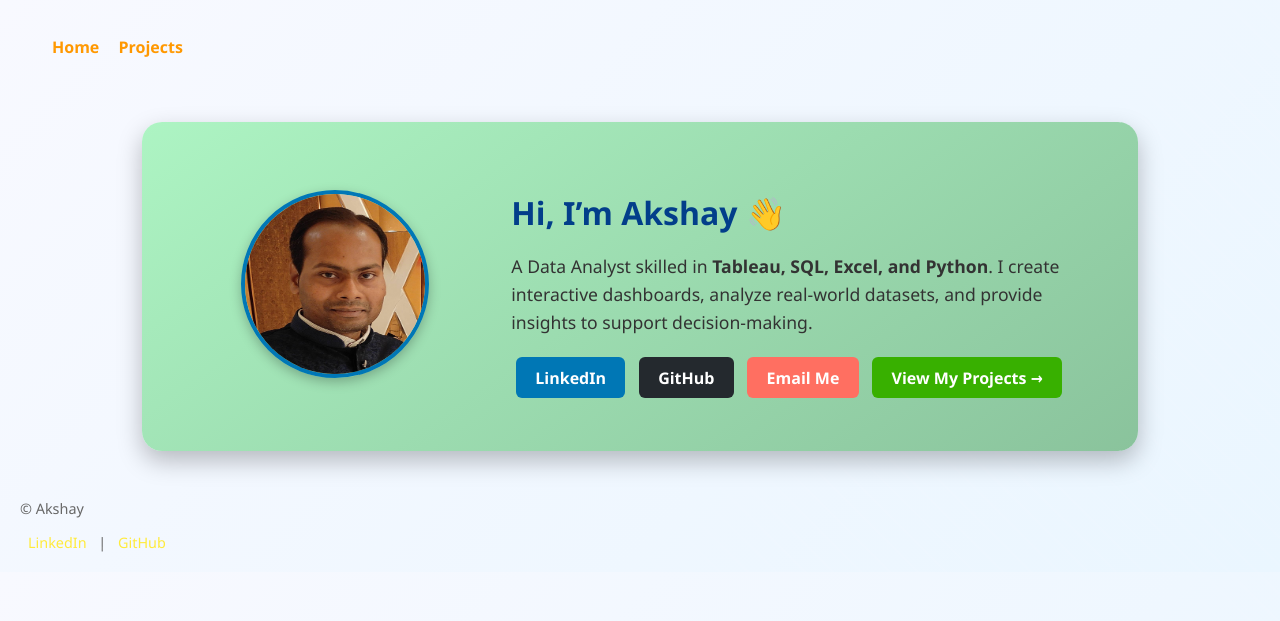
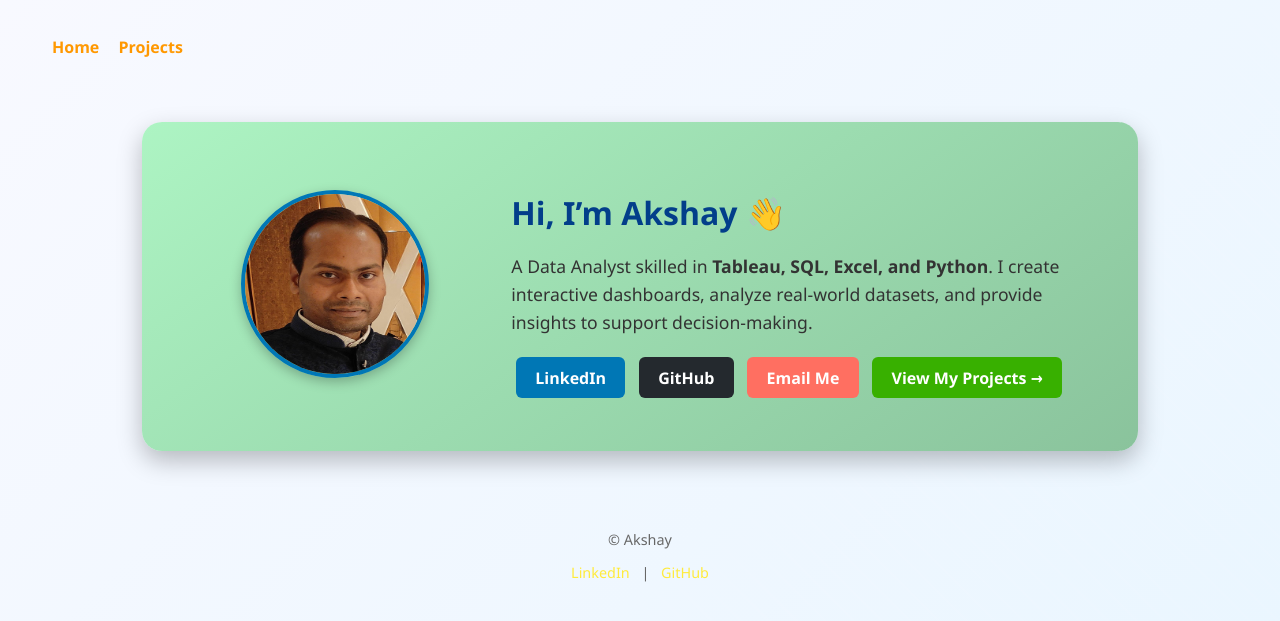
Before and after one commit to AkshaySinha01/AkshaySinha01.github.io, a Jekyll site: the page built from index.md, in a window 1280 px wide. Shown: the top 621 px of the page. Built offline with Jekyll 4.4.1, drawn with Linux system fonts in a browser that asks for light colours.

Commit message:
Update home.html

```diff
--- a/_layouts/home.html
+++ b/_layouts/home.html
@@ -126,6 +126,12 @@ nav {
 }
 
 /* Footer */
+footer {
+  margin-top: auto;
+  padding: 1rem 2rem;
+  text-align: center;
+}
+
 footer a {
   color: #ffeb3b;
   text-decoration: none;
```
